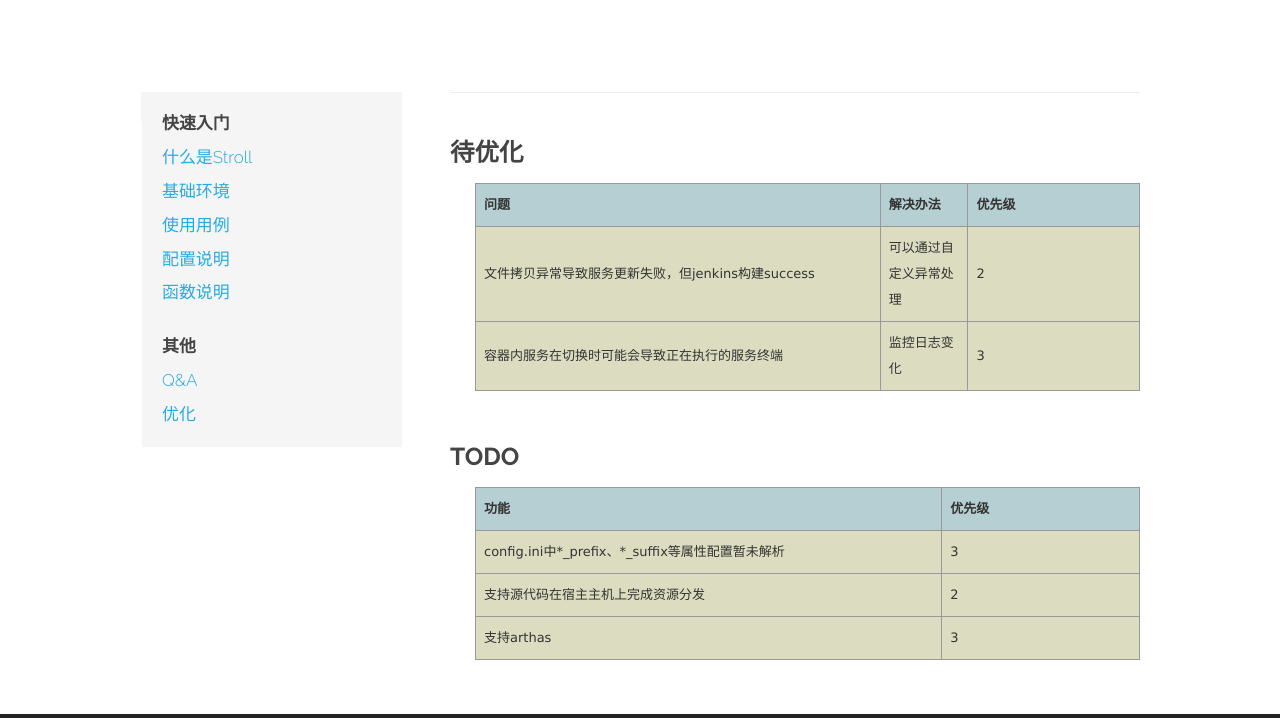
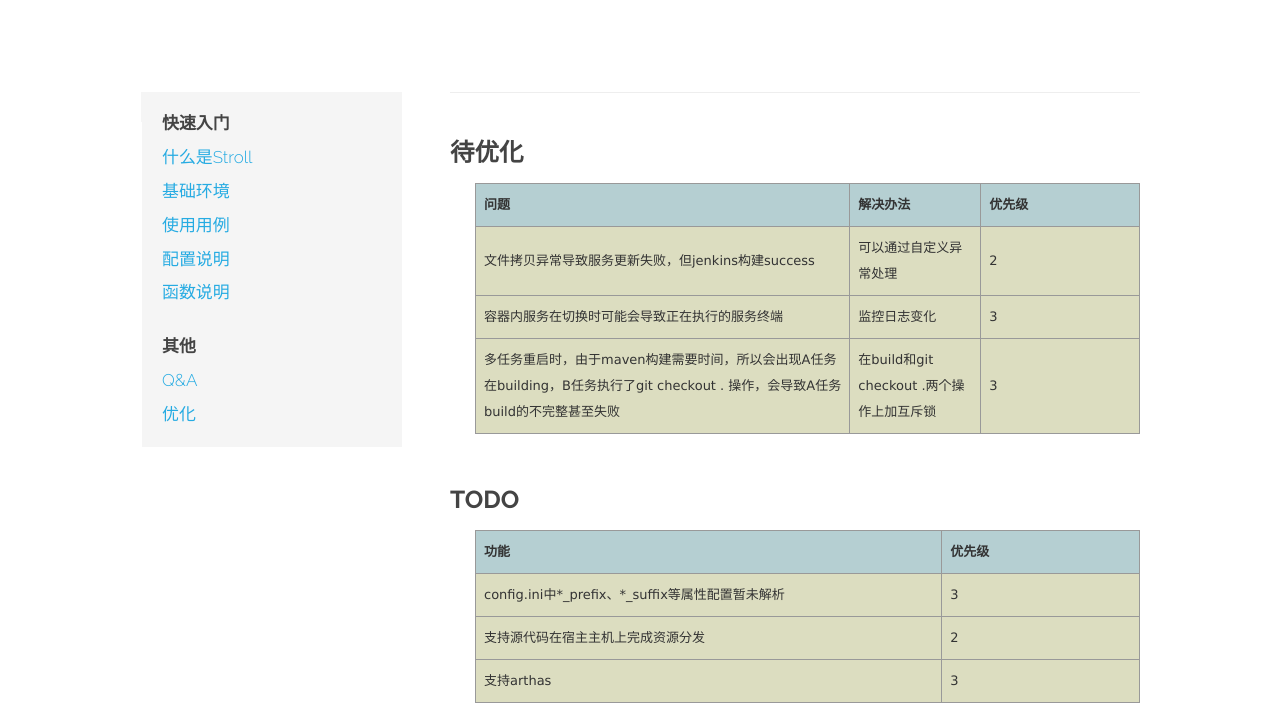
Before and after one commit to surpass1990/surpass1990.github.io, a plain HTML site: page stroll/pages/toDo.html in a window 1280 px wide. Shown: the part 82-800 px from the top of the page. Drawn offline with Linux system fonts and the light colour scheme.

Commit message:
fix: 添加需要优化的内容

```diff
--- a/stroll/pages/toDo.html
+++ b/stroll/pages/toDo.html
@@ -44,6 +44,11 @@
                         <td>监控日志变化</td>
                         <td>3</td>
                     </tr>
+                    <tr>
+                        <td>多任务重启时，由于maven构建需要时间，所以会出现A任务在building，B任务执行了git checkout . 操作，会导致A任务build的不完整甚至失败</td>
+                        <td>在build和git checkout .两个操作上加互斥锁</td>
+                        <td>3</td>
+                    </tr>
                     </tbody>
                 </table>
             </div>
```
